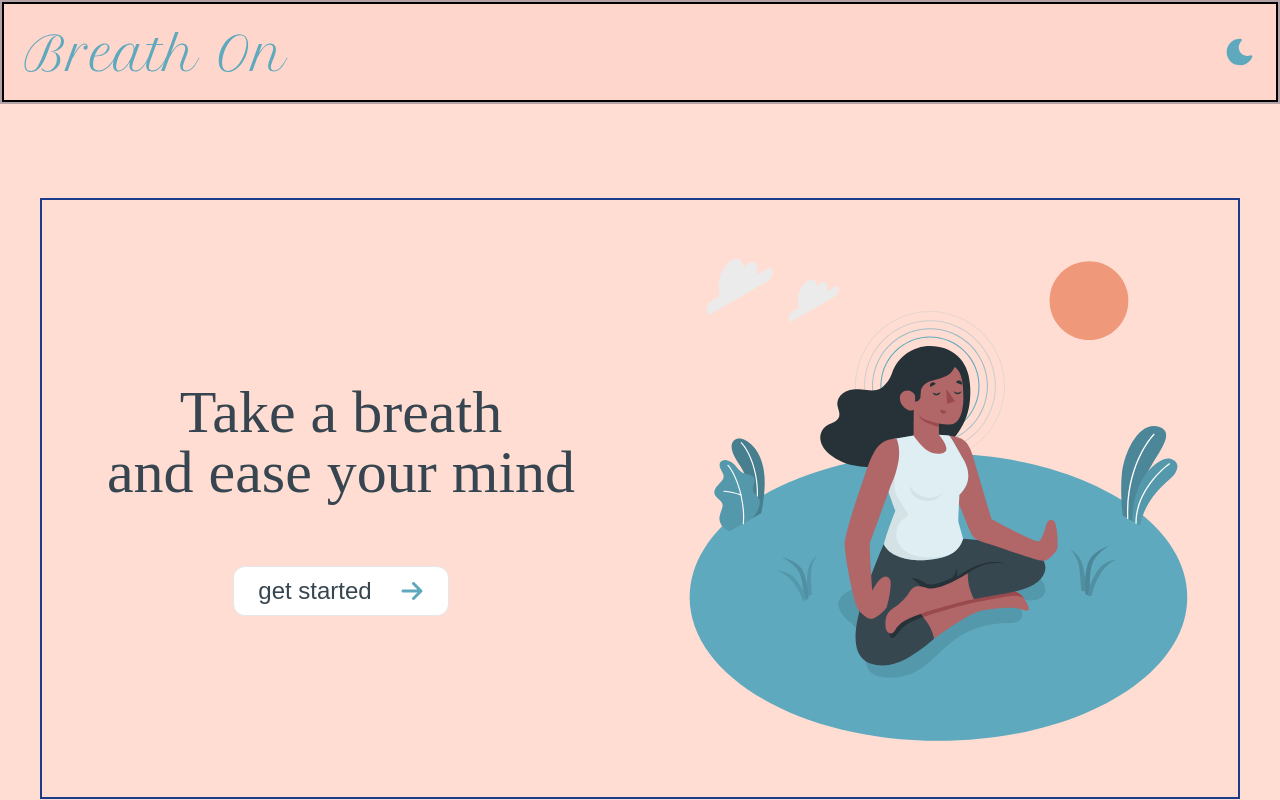
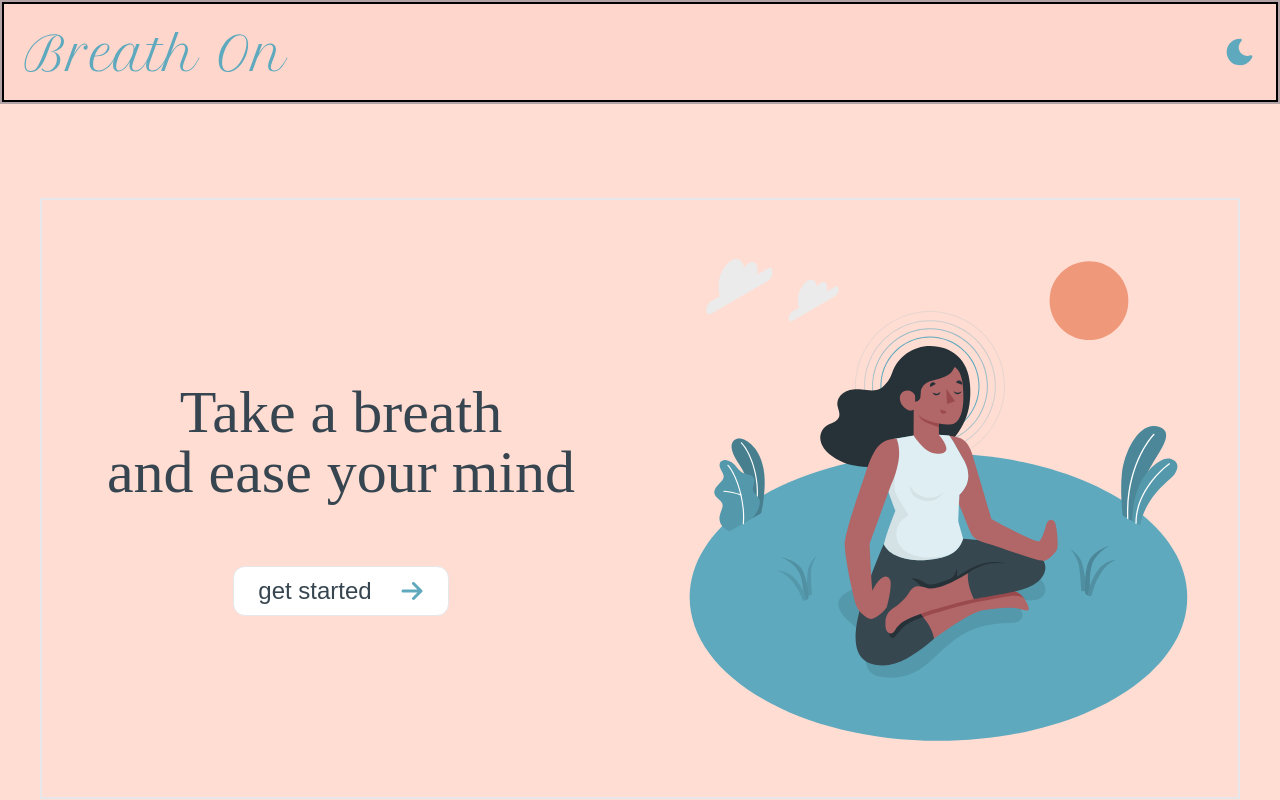
Before and after one commit to sleeepylala/REACT--Breath-On, a React (Create React App) app in the folder breath-on/: page / in a window 1280 px wide. Shown: the top 800 px of the page. Built offline with nearby package versions, Linux system fonts and the light colour scheme; the HTML template or start-up script is replaced by a standard one.

Commit message:
refactor Home

```diff
--- a/breath-on/src/components/Home.js
+++ b/breath-on/src/components/Home.js
@@ -1,4 +1,4 @@
-import React, { useEffect } from "react";
+import React from "react";
 import { FaArrowRight } from "react-icons/fa6";
 import { Link } from "react-router-dom";
 import hero from "../assets/images/hero-img.svg";
@@ -8,23 +8,22 @@ import { useTheme } from "../context/ThemeContext";
 const Home = () => {
   const { darkMode } = useTheme();
 
-  useEffect(() => {}, []);
-
   return (
     <section className="py-16 section-home">
       <div
-        className={`grid grid-cols-1 sm:grid-cols-12 border-2 border-blue-900 ${
-          darkMode ? "bg-darkPrimary" : "bg-secondary"
+        className={`grid grid-cols-1 sm:grid-cols-12 border-2 ${
+          darkMode ? "border-blue-900 bg-darkPrimary" : "bg-secondary"
         }`}
       >
-        <div className="col-span-6 flex flex-col justify-center items-center ">
+        <div className="col-span-6 flex flex-col justify-center items-center">
           <h1
-            className={`${
+            className={`text-center font-petit-formal-script text-3xl md:text-4xl lg:text-6xl ${
               darkMode ? "text-darkTextColor2" : "text-textColor"
-            }  text-center font-petit-formal-script text-3xl md:text-4xl lg:text-6xl`}
+            }`}
           >
             Take a breath <br /> and ease your mind
           </h1>
+
           <Link
             to="/timer"
             className="mt-16 flex items-center text-textColor font-petrona text-1xl lg:text-2xl sm:text-xl border rounded-xl bg-white px-6 py-2"
@@ -35,15 +34,10 @@ const Home = () => {
         </div>
 
         <div className="col-span-6">
-          {darkMode ? (
-            <img src={heroDark} alt="hero" />
-          ) : (
-            <img src={hero} alt="hero" />
-          )}
+          <img src={darkMode ? heroDark : hero} alt="hero" />
         </div>
       </div>
     </section>
   );
 };
-
 export default Home;
```
